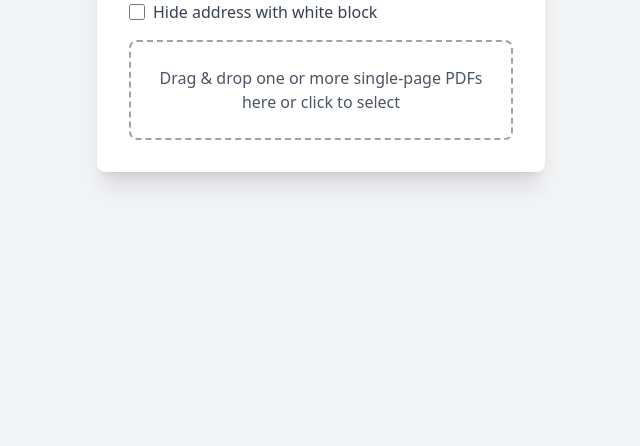
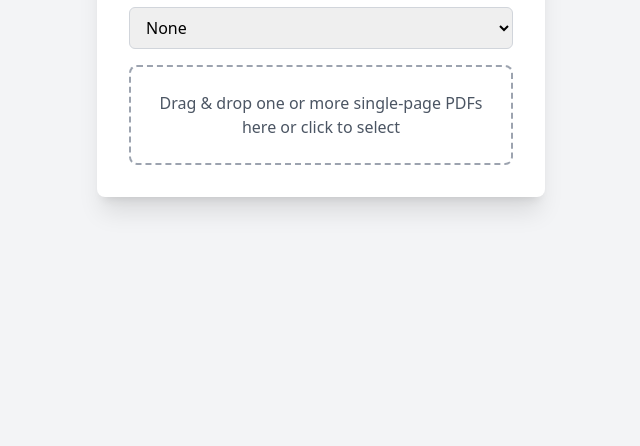
Before and after one commit to blopa/a4-to-a6, a plain HTML site: page index.html in a window 1280 px wide. Shown: the part 354-800 px from the top of the page, without its empty margins (319-959 px from the left). Drawn offline with nearby package versions, Linux system fonts and the light colour scheme.

Commit message:
hide dpd

```diff
--- a/index.html
+++ b/index.html
@@ -11,10 +11,13 @@
 <div class="bg-white shadow-xl rounded-lg p-8 max-w-md w-full">
     <h1 class="text-2xl font-bold text-center mb-4">Crop & Merge PDFs to A6</h1>
     <div class="mb-4">
-        <label class="flex items-center space-x-2">
-            <input type="checkbox" id="hideAddressCheckbox" class="form-checkbox h-4 w-4 text-blue-600">
-            <span class="text-gray-700">Hide address with white block</span>
+        <label class="block text-gray-700 mb-2">
+            Hide sender address for:
         </label>
+        <select id="hideAddressSelect" class="w-full px-3 py-2 border border-gray-300 rounded-md focus:outline-none focus:ring-2 focus:ring-blue-500">
+            <option value="no">None</option>
+            <option value="dpd">DPD</option>
+        </select>
     </div>
     <div
             id="dropZone"
@@ -28,7 +31,7 @@
 <script>
     const dropZone = document.getElementById('dropZone');
     const fileInput = document.getElementById('fileInput');
-    const hideAddressCheckbox = document.getElementById('hideAddressCheckbox');
+    const hideAddressSelect = document.getElementById('hideAddressSelect');
 
     // Handle multiple files at once
     async function handleFiles(files) {
@@ -46,7 +49,7 @@
             const A6_HEIGHT = 420;
 
             // Check if address hiding is enabled
-            const hideAddress = hideAddressCheckbox.checked;
+            const hideAddress = hideAddressSelect.value === 'dpd';
 
             // Loop over each file
             for (let i = 0; i < files.length; i++) {
```
